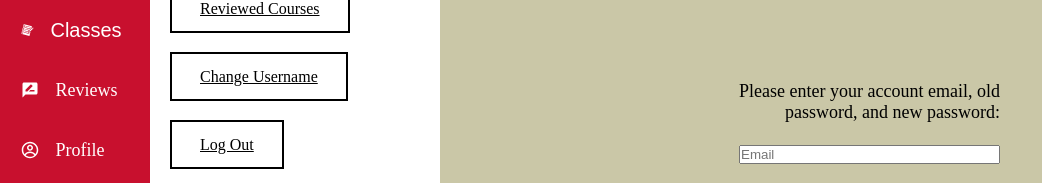
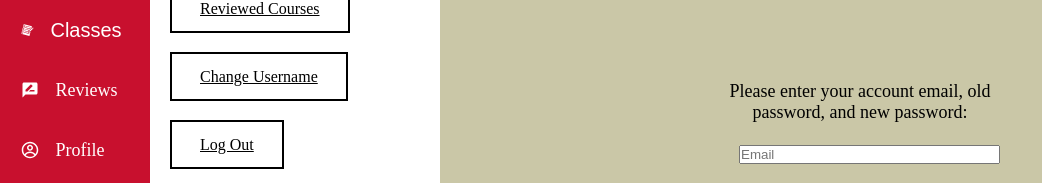
Before and after one commit to Drake-Dodson/course-critic, a React (Create React App) app in the folder 319-course-critic-ui/: page /profile in a window 1280 px wide. Shown: the part 130-313 px from the top of the page, without its empty margins (0-1042 px from the left). Built offline with nearby package versions, Linux system fonts and the light colour scheme.

Commit message:
fixing some CSS

```diff
--- a/319-course-critic-ui/src/pages/Profile.css
+++ b/319-course-critic-ui/src/pages/Profile.css
@@ -36,7 +36,13 @@
   .profile_input {
     font-size: large;
     padding: 10px;
-}
+  }
+
+  .profile_text {
+    font-size: large;
+    padding: 10px;
+    text-align: center;
+  }
 
 .profile_form {
     margin: 0 auto;
--- a/319-course-critic-ui/src/pages/Profile.js
+++ b/319-course-critic-ui/src/pages/Profile.js
@@ -37,7 +37,7 @@ function Profile() {
                             </div>
                             <form className="profile_form">
 
-                                <div className="profile_input">
+                                <div className="profile_text">
                                     <p>Please enter your account email, old password, and new password:</p>
                                 </div>
                                 <div className="profile_input">
```
